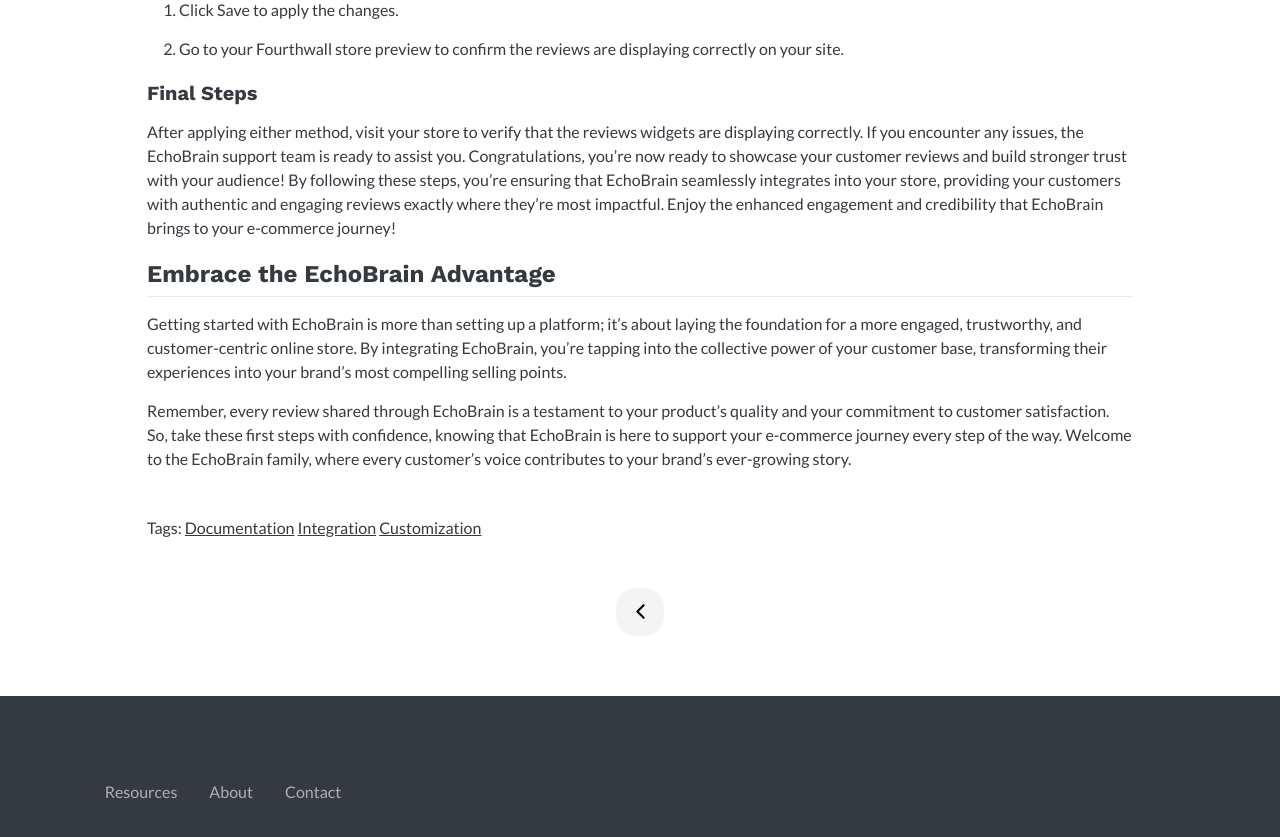
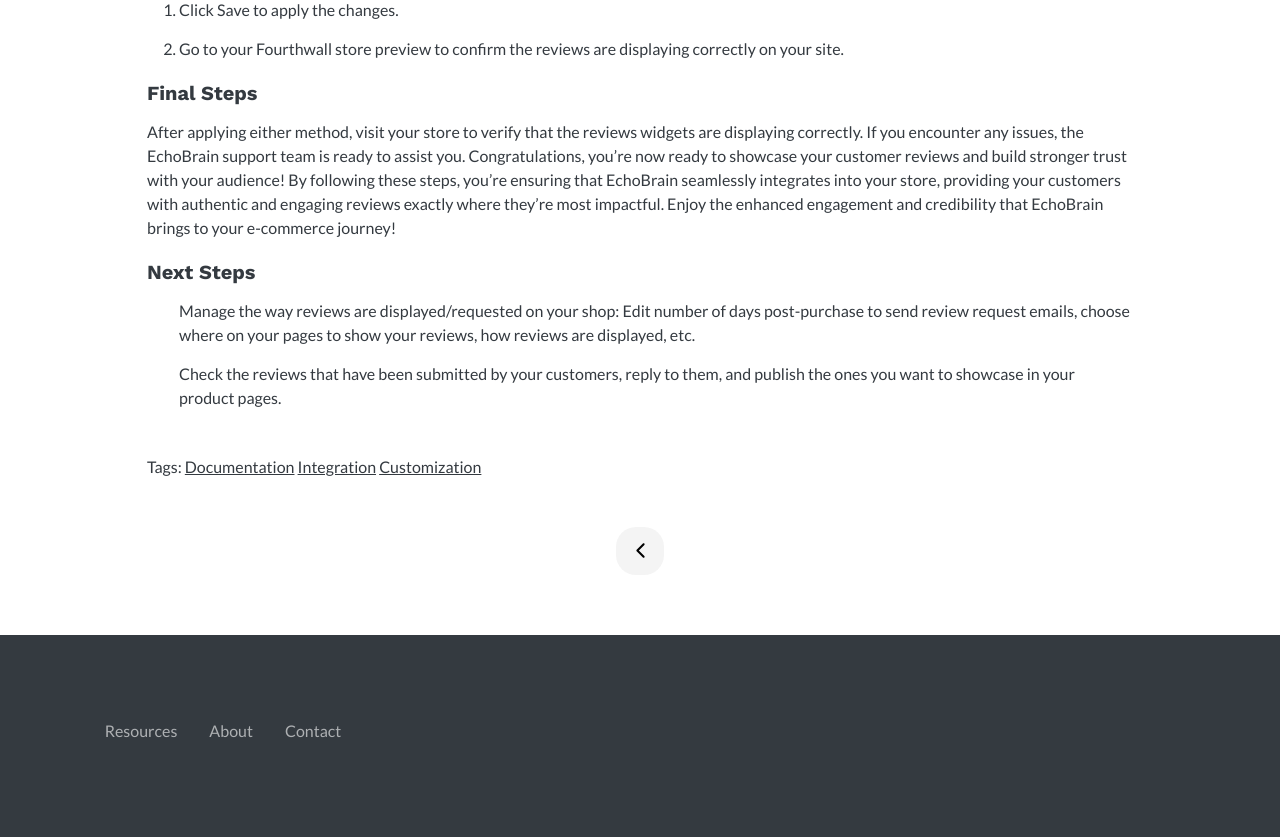
Before and after one commit to echo-brain/echo-brain.github.io, a Jekyll site: the page built from _posts/2025-02-13-fourthwall-reviews-quick-start.md, in a window 1280 px wide and 900 px high, scrolled down 4496 px. Shown: the top 837 px of the window. Built offline with Jekyll 4.4.1, drawn with Linux system fonts in a browser that asks for light colours.

Commit message:
Update 2025-02-13-fourthwall-reviews-quick-start.md

```diff
--- a/_posts/2025-02-13-fourthwall-reviews-quick-start.md
+++ b/_posts/2025-02-13-fourthwall-reviews-quick-start.md
@@ -96,7 +96,8 @@
 After applying either method, visit your store to verify that the reviews widgets are displaying correctly. If you encounter any issues, the EchoBrain support team is ready to assist you. Congratulations, you're now ready to showcase your customer reviews and build stronger trust with your audience!
 By following these steps, you're ensuring that EchoBrain seamlessly integrates into your store, providing your customers with authentic and engaging reviews exactly where they're most impactful. Enjoy the enhanced engagement and credibility that EchoBrain brings to your e-commerce journey!
 
-## Embrace the EchoBrain Advantage
-Getting started with EchoBrain is more than setting up a platform; it's about laying the foundation for a more engaged, trustworthy, and customer-centric online store. By integrating EchoBrain, you're tapping into the collective power of your customer base, transforming their experiences into your brand's most compelling selling points.
 
-Remember, every review shared through EchoBrain is a testament to your product's quality and your commitment to customer satisfaction. So, take these first steps with confidence, knowing that EchoBrain is here to support your e-commerce journey every step of the way. Welcome to the EchoBrain family, where every customer's voice contributes to your brand's ever-growing story.
+### Next Steps
+
+- Manage the way reviews are displayed/requested on your shop: Edit number of days post-purchase to send review request emails, choose where on your pages to show your reviews, how reviews are displayed, etc.
+- Check the reviews that have been submitted by your customers, reply to them, and publish the ones you want to showcase in your product pages.
```
